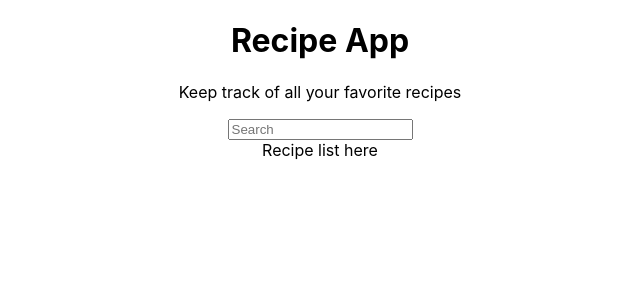
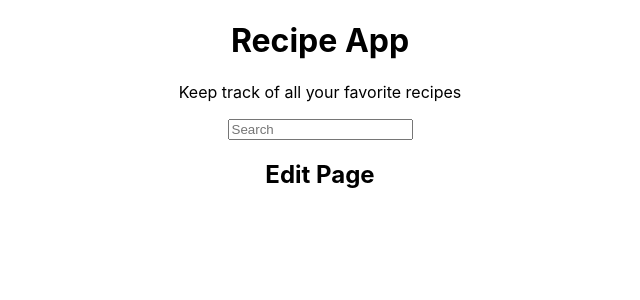
Before and after one commit to Kerri-AnnBates/recipe-app, a React (Create React App) app: page /edit in a window 1280 px wide. Shown: the top 300 px of the page, without its empty margins (320-960 px from the left). Built offline with nearby package versions, Linux system fonts and the light colour scheme.

Commit message:
set up routes and added edit component

```diff
--- a/src/App.js
+++ b/src/App.js
@@ -1,13 +1,17 @@
 import React from 'react';
 import './App.css';
+import { Route } from 'react-router-dom';
+// Components
 import Header from './components/header/Header';
 import RecipeList from './components/recipe/RecipeList';
+import EditRecipe from './components/edit/EditRecipe';
 
 function App() {
   return (
     <div className="App">
-     <Header />
-     <RecipeList />
+      <Header />
+      <Route exact path='/' component={RecipeList} />
+      <Route path='/edit' component={EditRecipe} />
     </div>
   )
 }
--- /dev/null
+++ b/src/components/edit/EditRecipe.js
@@ -0,0 +1,11 @@
+import React from 'react';
+
+function EditRecipe() {
+    return (
+        <div className="edit-wrapper">
+            <h2>Edit Page</h2>
+        </div>
+    )
+}
+
+export default EditRecipe;
--- a/src/components/header/Header.js
+++ b/src/components/header/Header.js
@@ -1,5 +1,5 @@
 import React from 'react'
-import SearchForm from '../SearchForm'
+import SearchForm from './SearchForm'
 
 function Header() {
     return (
```
Also changed, not shown: src/components/header/SearchForm.js (renamed from src/components/SearchForm.js).
